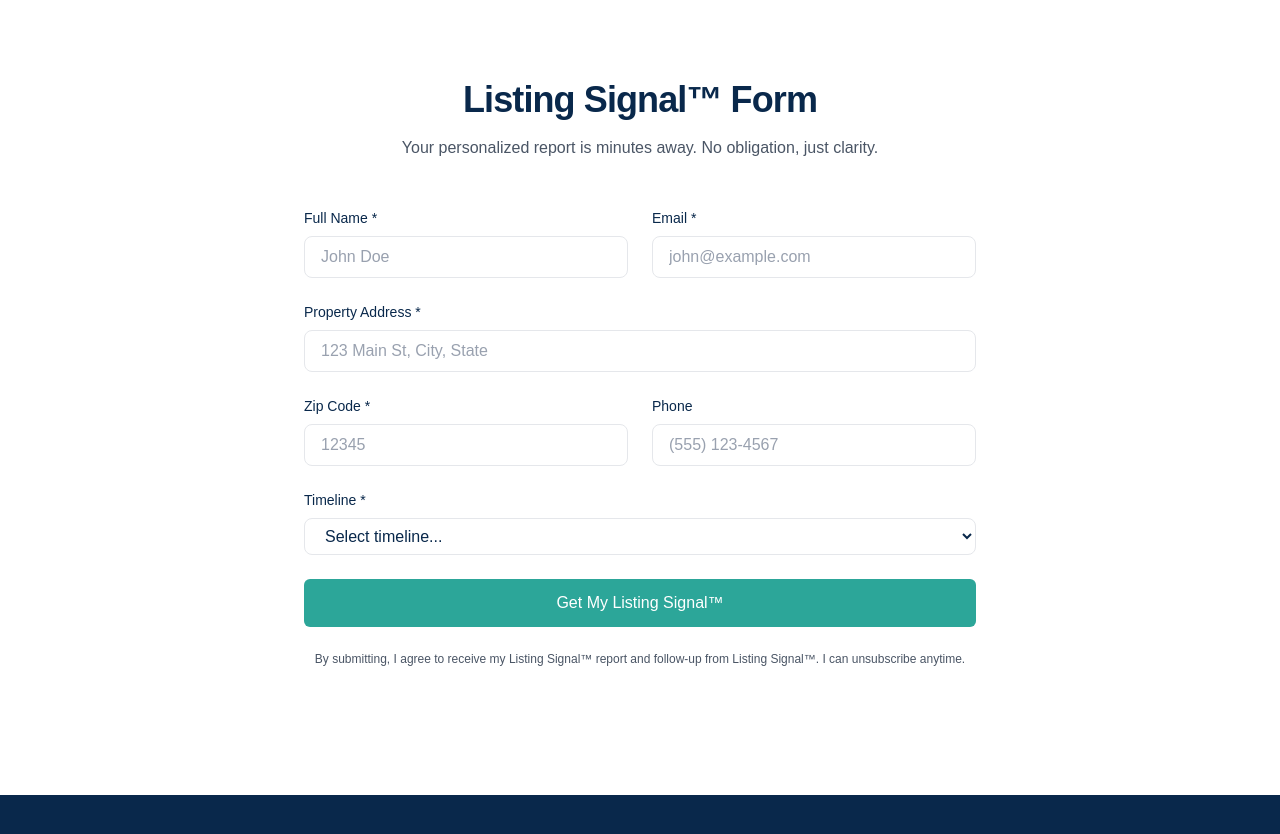
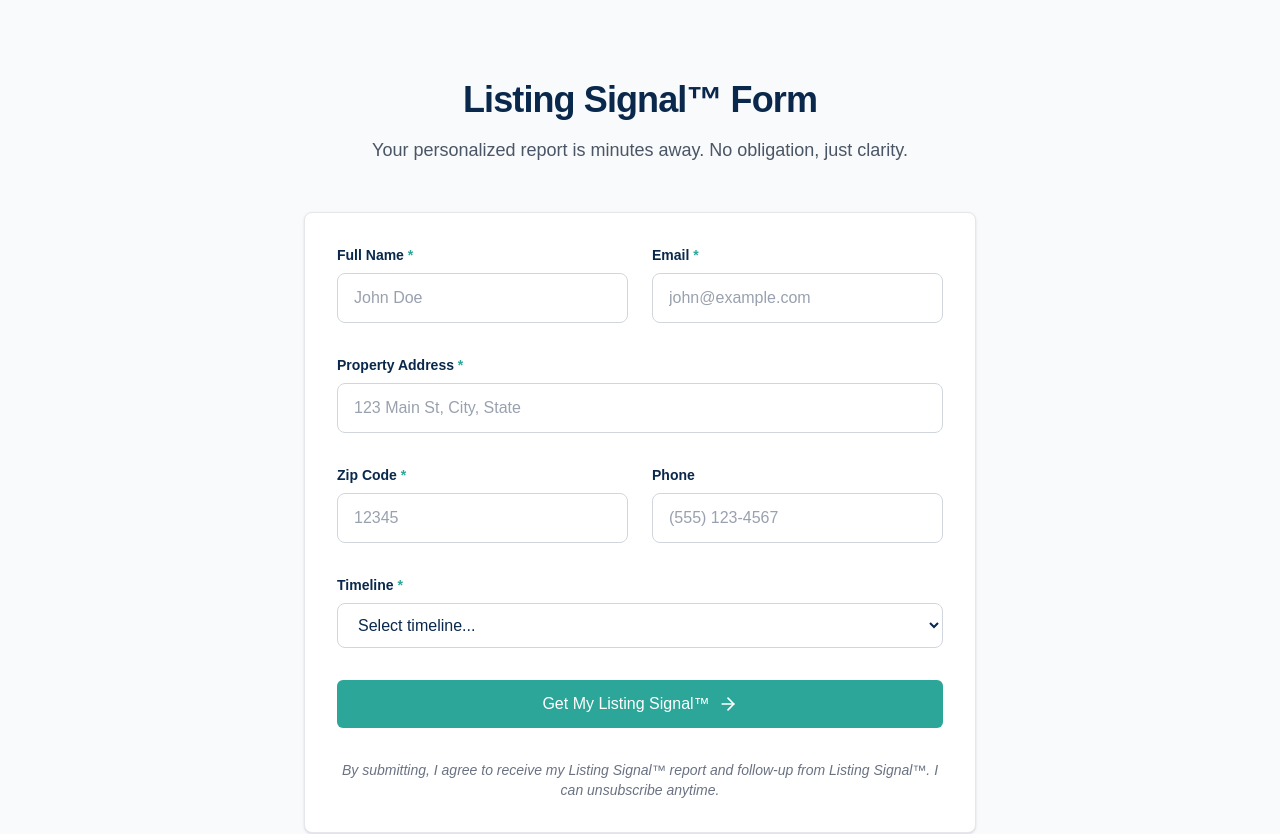
Before and after one commit to Wahajk-code/Listing-signal-frontend, a Next.js app: page / in a window 1280 px wide. Shown: the part 3360-4194 px from the top of the page. Built offline with nearby package versions, Linux system fonts and the light colour scheme.

Commit message:
form improved

```diff
--- a/app/page.js
+++ b/app/page.js
@@ -61,14 +61,35 @@ export default function Home() {
     phone: "",
     timeline: "",
   });
+  const [errors, setErrors] = useState({});
 
   const handleInputChange = (e) => {
     const { name, value } = e.target;
     setFormData({ ...formData, [name]: value });
+    // Clear error for the field when user types
+    setErrors((prev) => ({ ...prev, [name]: "" }));
+  };
+
+  const validateForm = () => {
+    const newErrors = {};
+    if (!formData.fullName.trim()) newErrors.fullName = "Full Name is required";
+    if (!formData.email.trim()) newErrors.email = "Email is required";
+    else if (!/\S+@\S+\.\S+/.test(formData.email))
+      newErrors.email = "Invalid email format";
+    if (!formData.address.trim())
+      newErrors.address = "Property Address is required";
+    if (!formData.zip.trim()) newErrors.zip = "Zip Code is required";
+    if (!formData.timeline) newErrors.timeline = "Timeline is required";
+    return newErrors;
   };
 
   const handleSubmit = (e) => {
     e.preventDefault();
+    const validationErrors = validateForm();
+    if (Object.keys(validationErrors).length > 0) {
+      setErrors(validationErrors);
+      return;
+    }
     console.log("Form submitted:", formData);
   };
 
@@ -441,7 +462,7 @@ export default function Home() {
       {/* Form Section */}
       <section
         id="get-signal"
-        className="px-4 py-20 sm:py-28 lg:py-32 bg-white"
+        className="px-4 py-20 sm:py-28 lg:py-32 bg-gray-50"
       >
         <div className="mx-auto max-w-2xl">
           <div className="mb-12 text-center">
@@ -449,18 +470,22 @@ export default function Home() {
               Listing Signal™ Form
             </h2>
             <p
-              className="text-gray-600 animate-fadeInUp"
+              className="text-lg text-gray-600 animate-fadeInUp"
               style={{ animationDelay: "0.2s" }}
             >
               Your personalized report is minutes away. No obligation, just
               clarity.
             </p>
           </div>
-          <form onSubmit={handleSubmit} className="space-y-6">
+          <Card className="p-8 bg-white shadow-lg hover:shadow-xl transition-shadow duration-300">
+            <form onSubmit={handleSubmit} className="space-y-8">
               <div className="grid gap-6 sm:grid-cols-2">
-              <div>
-                <label className="block text-sm font-medium text-[#09284b] mb-2">
-                  Full Name *
+                <div
+                  className="relative animate-fadeInUp"
+                  style={{ animationDelay: "0.4s" }}
+                >
+                  <label className="block text-sm font-semibold text-[#09284b] mb-2">
+                    Full Name <span className="text-[#2ca699]">*</span>
                   </label>
                   <input
                     type="text"
@@ -468,12 +493,22 @@ export default function Home() {
                     placeholder="John Doe"
                     value={formData.fullName}
                     onChange={handleInputChange}
-                  className="w-full px-4 py-2 rounded-lg border border-gray-200 bg-white text-[#09284b] placeholder:text-gray-400 focus:outline-none focus:ring-2 focus:ring-[#2ca699] transition-all"
+                    className={`w-full px-4 py-3 rounded-lg border ${
+                      errors.fullName ? "border-red-500" : "border-gray-300"
+                    } bg-white text-[#09284b] placeholder:text-gray-400 focus:outline-none focus:ring-2 focus:ring-[#2ca699] hover:border-[#2ca699] transition-all duration-200`}
                   />
+                  {errors.fullName && (
+                    <p className="mt-1 text-xs text-red-500">
+                      {errors.fullName}
+                    </p>
+                  )}
                 </div>
-              <div>
-                <label className="block text-sm font-medium text-[#09284b] mb-2">
-                  Email *
+                <div
+                  className="relative animate-fadeInUp"
+                  style={{ animationDelay: "0.5s" }}
+                >
+                  <label className="block text-sm font-semibold text-[#09284b] mb-2">
+                    Email <span className="text-[#2ca699]">*</span>
                   </label>
                   <input
                     type="email"
@@ -481,13 +516,21 @@ export default function Home() {
                     placeholder="john@example.com"
                     value={formData.email}
                     onChange={handleInputChange}
-                  className="w-full px-4 py-2 rounded-lg border border-gray-200 bg-white text-[#09284b] placeholder:text-gray-400 focus:outline-none focus:ring-2 focus:ring-[#2ca699] transition-all"
+                    className={`w-full px-4 py-3 rounded-lg border ${
+                      errors.email ? "border-red-500" : "border-gray-300"
+                    } bg-white text-[#09284b] placeholder:text-gray-400 focus:outline-none focus:ring-2 focus:ring-[#2ca699] hover:border-[#2ca699] transition-all duration-200`}
                   />
+                  {errors.email && (
+                    <p className="mt-1 text-xs text-red-500">{errors.email}</p>
+                  )}
                 </div>
               </div>
-            <div>
-              <label className="block text-sm font-medium text-[#09284b] mb-2">
-                Property Address *
+              <div
+                className="relative animate-fadeInUp"
+                style={{ animationDelay: "0.6s" }}
+              >
+                <label className="block text-sm font-semibold text-[#09284b] mb-2">
+                  Property Address <span className="text-[#2ca699]">*</span>
                 </label>
                 <input
                   type="text"
@@ -495,13 +538,21 @@ export default function Home() {
                   placeholder="123 Main St, City, State"
                   value={formData.address}
                   onChange={handleInputChange}
-                className="w-full px-4 py-2 rounded-lg border border-gray-200 bg-white text-[#09284b] placeholder:text-gray-400 focus:outline-none focus:ring-2 focus:ring-[#2ca699] transition-all"
+                  className={`w-full px-4 py-3 rounded-lg border ${
+                    errors.address ? "border-red-500" : "border-gray-300"
+                  } bg-white text-[#09284b] placeholder:text-gray-400 focus:outline-none focus:ring-2 focus:ring-[#2ca699] hover:border-[#2ca699] transition-all duration-200`}
                 />
+                {errors.address && (
+                  <p className="mt-1 text-xs text-red-500">{errors.address}</p>
+                )}
               </div>
               <div className="grid gap-6 sm:grid-cols-2">
-              <div>
-                <label className="block text-sm font-medium text-[#09284b] mb-2">
-                  Zip Code *
+                <div
+                  className="relative animate-fadeInUp"
+                  style={{ animationDelay: "0.7s" }}
+                >
+                  <label className="block text-sm font-semibold text-[#09284b] mb-2">
+                    Zip Code <span className="text-[#2ca699]">*</span>
                   </label>
                   <input
                     type="text"
@@ -509,11 +560,19 @@ export default function Home() {
                     placeholder="12345"
                     value={formData.zip}
                     onChange={handleInputChange}
-                  className="w-full px-4 py-2 rounded-lg border border-gray-200 bg-white text-[#09284b] placeholder:text-gray-400 focus:outline-none focus:ring-2 focus:ring-[#2ca699] transition-all"
+                    className={`w-full px-4 py-3 rounded-lg border ${
+                      errors.zip ? "border-red-500" : "border-gray-300"
+                    } bg-white text-[#09284b] placeholder:text-gray-400 focus:outline-none focus:ring-2 focus:ring-[#2ca699] hover:border-[#2ca699] transition-all duration-200`}
                   />
+                  {errors.zip && (
+                    <p className="mt-1 text-xs text-red-500">{errors.zip}</p>
+                  )}
                 </div>
-              <div>
-                <label className="block text-sm font-medium text-[#09284b] mb-2">
+                <div
+                  className="relative animate-fadeInUp"
+                  style={{ animationDelay: "0.8s" }}
+                >
+                  <label className="block text-sm font-semibold text-[#09284b] mb-2">
                     Phone
                   </label>
                   <input
@@ -522,19 +581,24 @@ export default function Home() {
                     placeholder="(555) 123-4567"
                     value={formData.phone}
                     onChange={handleInputChange}
-                  className="w-full px-4 py-2 rounded-lg border border-gray-200 bg-white text-[#09284b] placeholder:text-gray-400 focus:outline-none focus:ring-2 focus:ring-[#2ca699] transition-all"
+                    className="w-full px-4 py-3 rounded-lg border border-gray-300 bg-white text-[#09284b] placeholder:text-gray-400 focus:outline-none focus:ring-2 focus:ring-[#2ca699] hover:border-[#2ca699] transition-all duration-200"
                   />
                 </div>
               </div>
-            <div>
-              <label className="block text-sm font-medium text-[#09284b] mb-2">
-                Timeline *
+              <div
+                className="relative animate-fadeInUp"
+                style={{ animationDelay: "0.9s" }}
+              >
+                <label className="block text-sm font-semibold text-[#09284b] mb-2">
+                  Timeline <span className="text-[#2ca699]">*</span>
                 </label>
                 <select
                   name="timeline"
                   value={formData.timeline}
                   onChange={handleInputChange}
-                className="w-full px-4 py-2 rounded-lg border border-gray-200 bg-white text-[#09284b] focus:outline-none focus:ring-2 focus:ring-[#2ca699] transition-all"
+                  className={`w-full px-4 py-3 rounded-lg border ${
+                    errors.timeline ? "border-red-500" : "border-gray-300"
+                  } bg-white text-[#09284b] focus:outline-none focus:ring-2 focus:ring-[#2ca699] hover:border-[#2ca699] transition-all duration-200`}
                 >
                   <option value="">Select timeline...</option>
                   <option value="ASAP">Immediately</option>
@@ -542,18 +606,27 @@ export default function Home() {
                   <option value="3-6 Months">Within 3 months</option>
                   <option value="6+ Months">Within 6 months</option>
                 </select>
+                {errors.timeline && (
+                  <p className="mt-1 text-xs text-red-500">{errors.timeline}</p>
+                )}
               </div>
               <Button
                 size="lg"
-              className="w-full bg-[#2ca699] hover:bg-[#23917a] text-white"
+                className="w-full bg-[#2ca699] hover:bg-[#23917a] text-white transform hover:scale-105 transition-transform duration-200 animate-fadeInUp"
+                style={{ animationDelay: "1.0s" }}
               >
                 Get My Listing Signal™
+                <ArrowRight className="ml-2 h-5 w-5" />
               </Button>
-            <p className="text-xs text-gray-600 text-center">
+              <p
+                className="text-sm text-gray-500 text-center italic animate-fadeInUp"
+                style={{ animationDelay: "1.1s" }}
+              >
                 By submitting, I agree to receive my Listing Signal™ report and
                 follow-up from Listing Signal™. I can unsubscribe anytime.
               </p>
             </form>
+          </Card>
         </div>
       </section>
 
```
Lines whose indentation alone changed are shown as unchanged.
